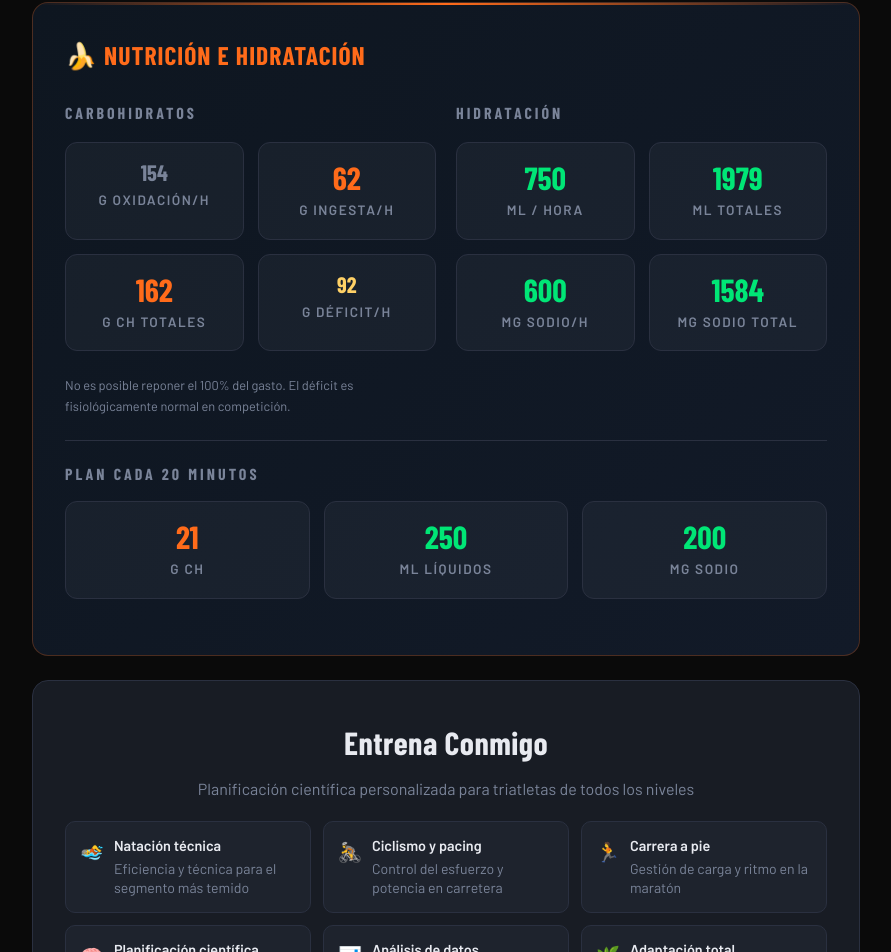
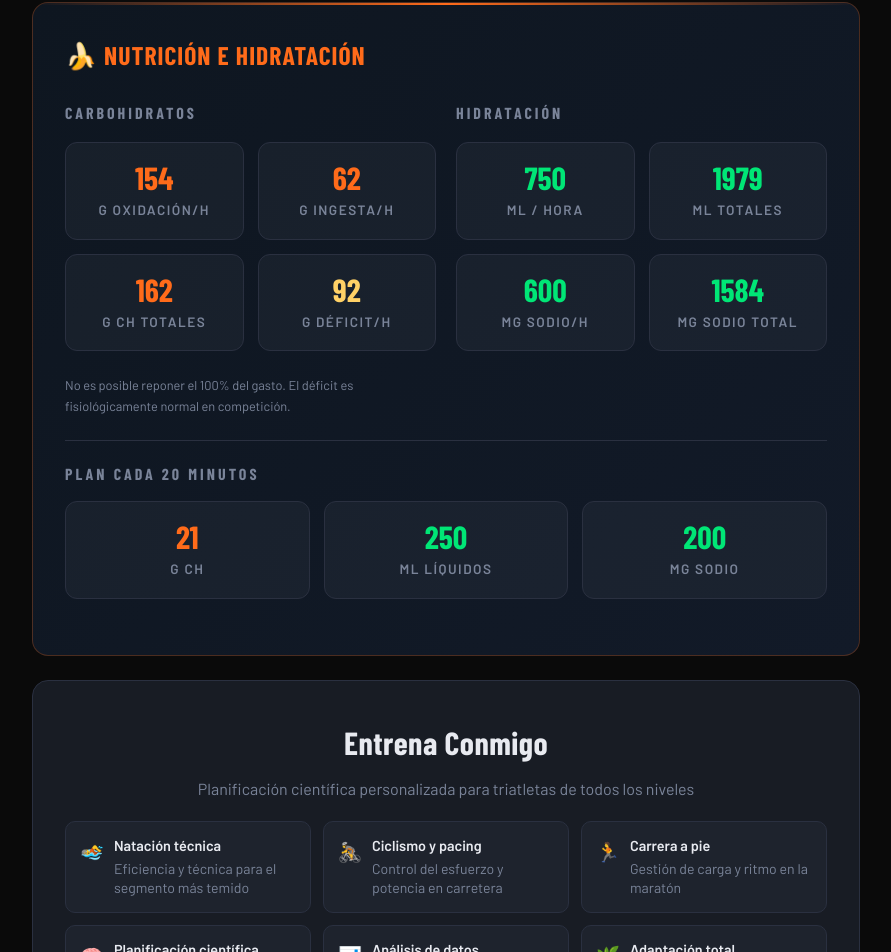
Before and after one commit to jesroble/Calculadora_pacing_triatlon, a React (Vite) app: page / in a window 1280 px wide. Shown: the part 2414-3366 px from the top of the page, without its empty margins (194-1085 px from the left). Built offline with nearby package versions, Linux system fonts and the light colour scheme; a web font is replaced by a local one.

Commit message:
edicion mensajes

```diff
--- a/src/App.jsx
+++ b/src/App.jsx
@@ -463,7 +463,7 @@ export default function App() {
                 <p className="terrain-title" style={{marginBottom:'16px'}}>Carbohidratos</p>
                 <div className="metrics-grid" style={{gridTemplateColumns:'repeat(auto-fit, minmax(120px, 1fr))'}}>
                   <div className="metric">
-                    <div className="metric-value" style={{color:'var(--muted)', fontSize:'1.4rem'}}>{nutrition.g_ch_ox.toFixed(0)}</div>
+                    <div className="metric-value" style={{color:'var(--accent2)'}}>{nutrition.g_ch_ox.toFixed(0)}</div>
                     <div className="metric-label">g oxidación/h</div>
                   </div>
                   <div className="metric">
@@ -475,7 +475,7 @@ export default function App() {
                     <div className="metric-label">g CH totales</div>
                   </div>
                   <div className="metric">
-                    <div className="metric-value" style={{color:'#ffd166', fontSize:'1.4rem'}}>{nutrition.deficit_h.toFixed(0)}</div>
+                    <div className="metric-value" style={{color:'#ffd166'}}>{nutrition.deficit_h.toFixed(0)}</div>
                     <div className="metric-label">g déficit/h</div>
                   </div>
                 </div>
```
